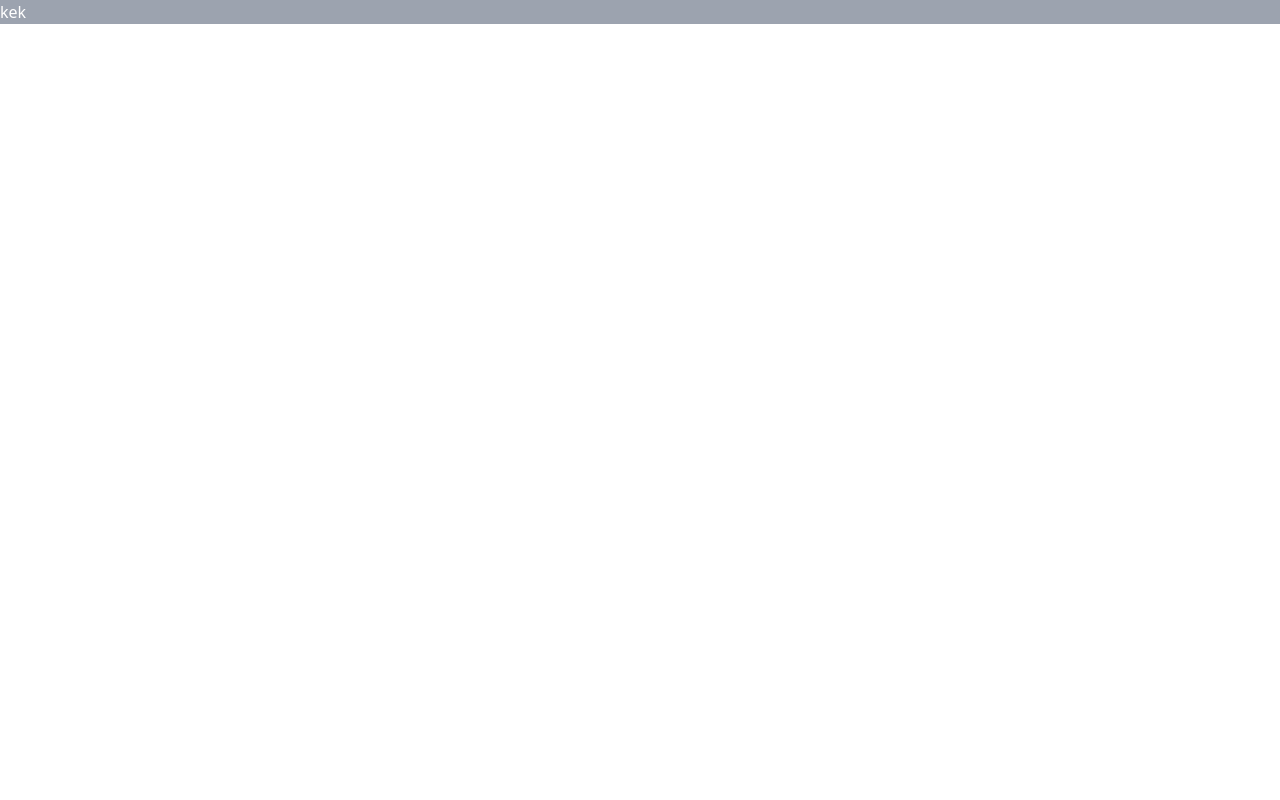
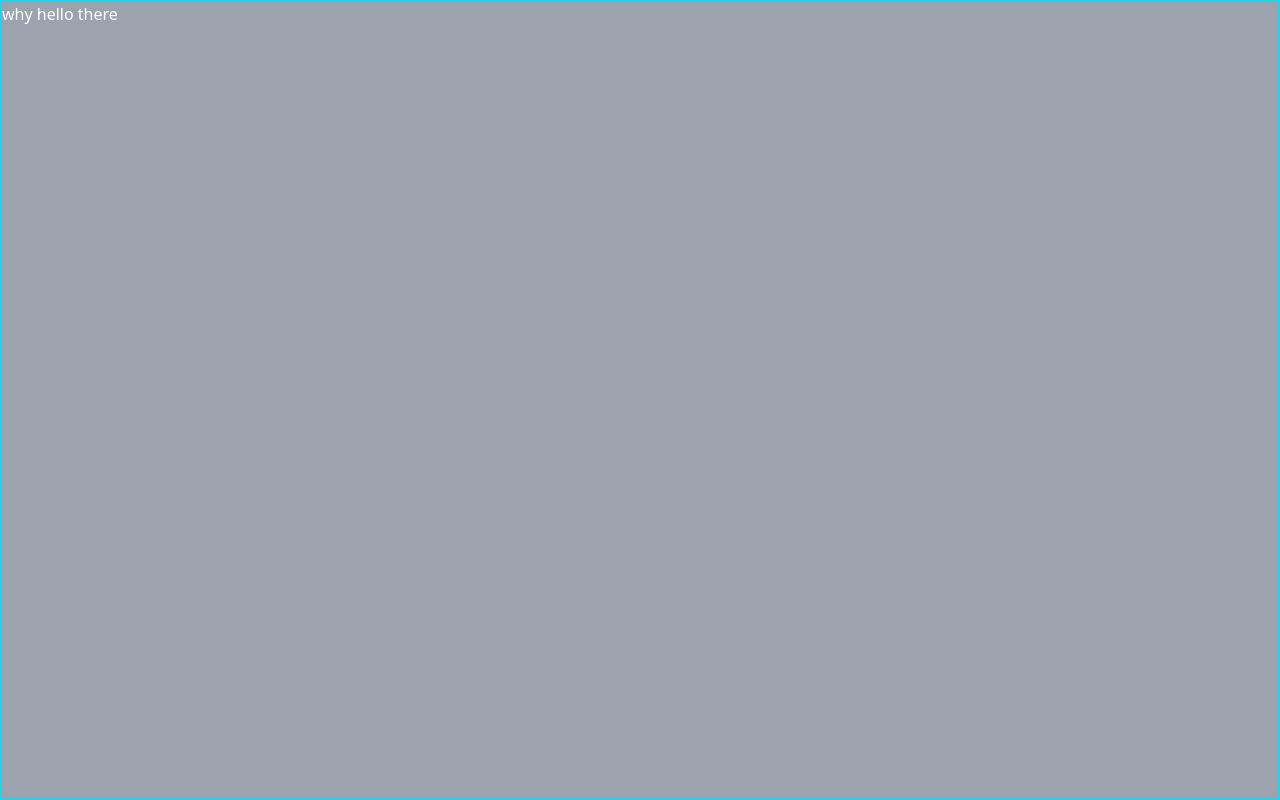
Before and after one commit to iamcrjones/high-roller-pwa, a Next.js app: page / in a window 1280 px wide. Built offline with nearby package versions, Linux system fonts and the light colour scheme.

Commit message:
prettier conf, testing tcss

```diff
--- a/prettier.config.mjs
+++ b/prettier.config.mjs
@@ -1,5 +1,10 @@
 /** @type {import('prettier').Config & import('prettier-plugin-tailwindcss').options} */
 const config = {
+  trailingComma: "es5",
+  tabWidth: 2,
+  printWidth: 80,
+  semi: true,
+  singleQuote: false,
   plugins: ["prettier-plugin-tailwindcss"],
 };
 
--- a/src/pages/index.tsx
+++ b/src/pages/index.tsx
@@ -12,39 +12,8 @@ export default function Home() {
         <link rel="apple-touch-icon" href="/icon-512x512.png"></link>
         <meta name="theme-color" content="#000" />
       </Head>
-      {/* <main className="flex min-h-screen flex-col items-center justify-center bg-gradient-to-b from-[#2e026d] to-[#15162c]">
-        <div className="container flex flex-col items-center justify-center gap-12 px-4 py-16 ">
-          <h1 className="text-5xl font-extrabold tracking-tight text-white sm:text-[5rem]">
-            Create <span className="text-[hsl(280,100%,70%)]">T3</span> App
-          </h1>
-          <div className="grid grid-cols-1 gap-4 sm:grid-cols-2 md:gap-8">
-            <Link
-              className="flex max-w-xs flex-col gap-4 rounded-xl bg-white/10 p-4 text-white hover:bg-white/20"
-              href="https://create.t3.gg/en/usage/first-steps"
-              target="_blank"
-            >
-              <h3 className="text-2xl font-bold">First Steps →</h3>
-              <div className="text-lg">
-                Just the basics - Everything you need to know to set up your
-                database and authentication.
-              </div>
-            </Link>
-            <Link
-              className="flex max-w-xs flex-col gap-4 rounded-xl bg-white/10 p-4 text-white hover:bg-white/20"
-              href="https://create.t3.gg/en/introduction"
-              target="_blank"
-            >
-              <h3 className="text-2xl font-bold">Documentation →</h3>
-              <div className="text-lg">
-                Learn more about Create T3 App, the libraries it uses, and how
-                to deploy it.
-              </div>
-            </Link>
-          </div>
-        </div>
-      </main> */}
-      <main className="bg-gray-400 text-white">
-        <h1>kek</h1>
+      <main className=" flex h-screen w-full flex-col items-center justify-center border-2 border-cyan-400 bg-gray-400 text-white md:block">
+        <h1>why hello there</h1>
       </main>
     </>
   );
```
